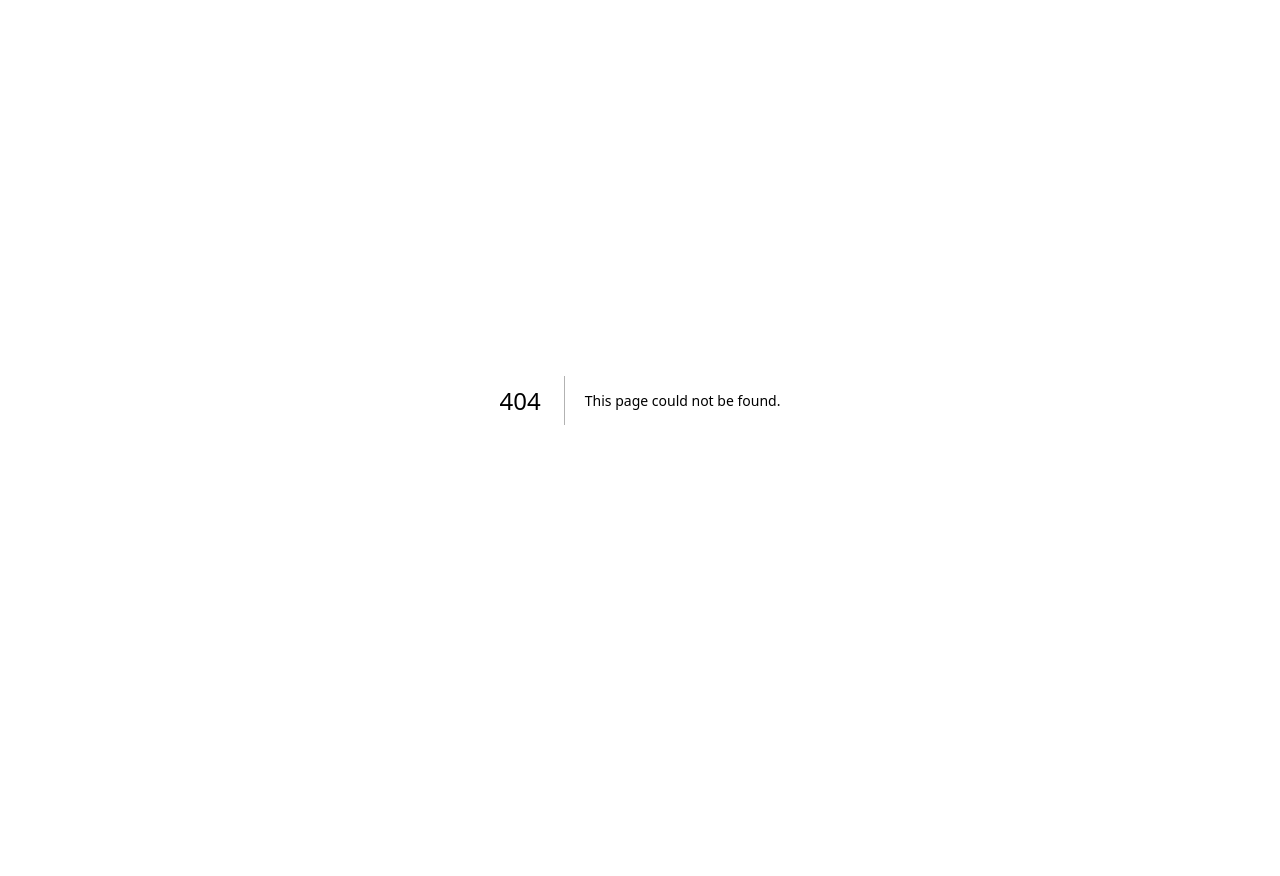
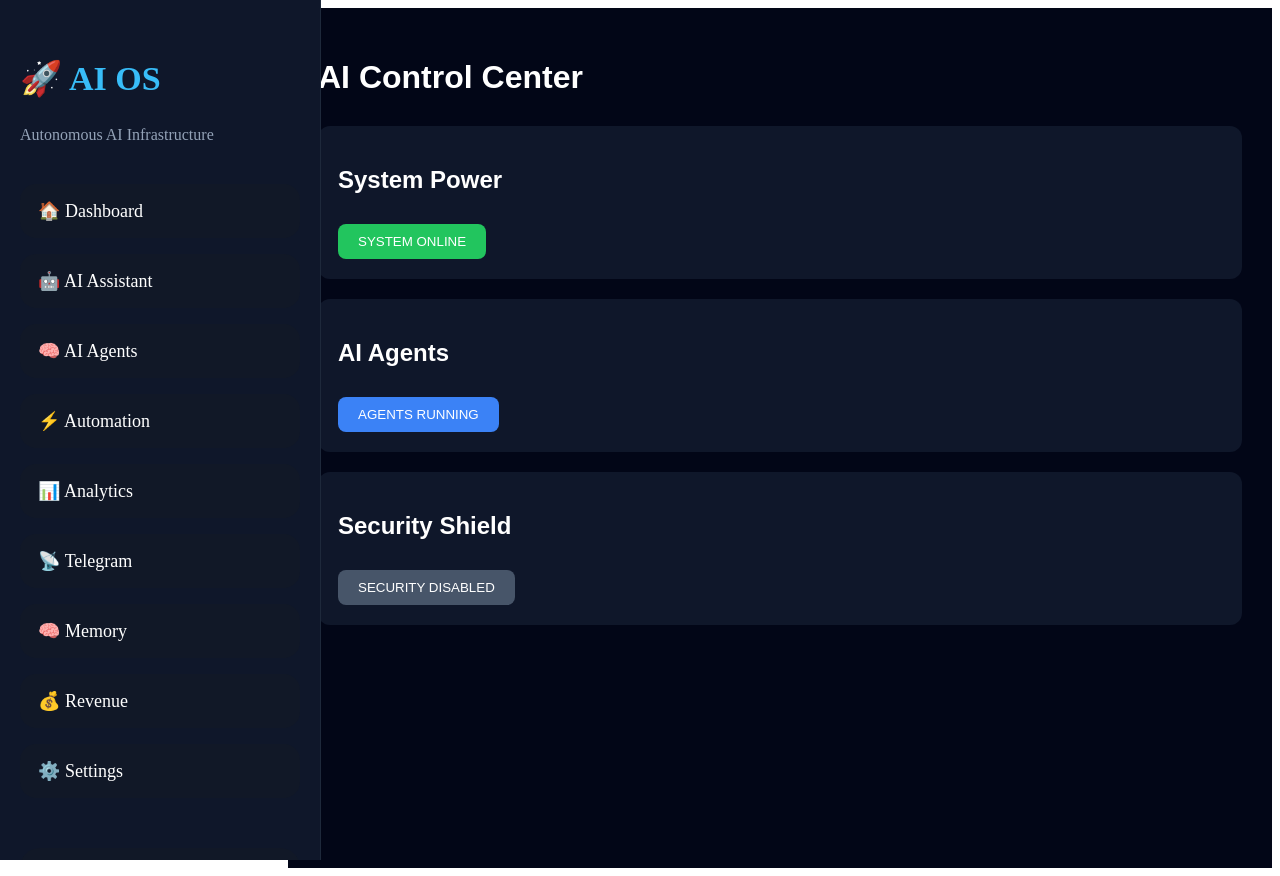
Before and after one commit to snapsparkofficial00-cloud/Ai, a Next.js app: page /control in a window 1280 px wide. Before the commit this address had no page. Before the commit the page ends 800 px from the top, so only its background shows below. Built offline with nearby package versions, Linux system fonts and the light colour scheme.

Commit message:
Create page.tsx

```diff
--- /dev/null
+++ b/app/control/page.tsx
@@ -0,0 +1,118 @@
+"use client";
+
+import { useState } from "react";
+import Sidebar from "../components/Sidebar";
+
+export default function ControlPage() {
+  const [system, setSystem] = useState(true);
+  const [agents, setAgents] = useState(true);
+  const [security, setSecurity] = useState(false);
+
+  return (
+    <>
+      <Sidebar />
+
+      <main
+        style={{
+          marginLeft: "280px",
+          minHeight: "100vh",
+          background: "#020617",
+          color: "white",
+          padding: "30px",
+          fontFamily: "Arial",
+        }}
+      >
+        <h1
+          style={{
+            fontSize: "32px",
+            marginBottom: "30px",
+          }}
+        >
+          AI Control Center
+        </h1>
+
+        <div
+          style={{
+            display: "grid",
+            gap: "20px",
+          }}
+        >
+          <div
+            style={{
+              background: "#0f172a",
+              padding: "20px",
+              borderRadius: "12px",
+            }}
+          >
+            <h2>System Power</h2>
+
+            <button
+              onClick={() => setSystem(!system)}
+              style={{
+                marginTop: "10px",
+                padding: "10px 20px",
+                border: "none",
+                borderRadius: "8px",
+                cursor: "pointer",
+                background: system ? "#22c55e" : "#ef4444",
+                color: "white",
+              }}
+            >
+              {system ? "SYSTEM ONLINE" : "SYSTEM OFFLINE"}
+            </button>
+          </div>
+
+          <div
+            style={{
+              background: "#0f172a",
+              padding: "20px",
+              borderRadius: "12px",
+            }}
+          >
+            <h2>AI Agents</h2>
+
+            <button
+              onClick={() => setAgents(!agents)}
+              style={{
+                marginTop: "10px",
+                padding: "10px 20px",
+                border: "none",
+                borderRadius: "8px",
+                cursor: "pointer",
+                background: agents ? "#3b82f6" : "#ef4444",
+                color: "white",
+              }}
+            >
+              {agents ? "AGENTS RUNNING" : "AGENTS STOPPED"}
+            </button>
+          </div>
+
+          <div
+            style={{
+              background: "#0f172a",
+              padding: "20px",
+              borderRadius: "12px",
+            }}
+          >
+            <h2>Security Shield</h2>
+
+            <button
+              onClick={() => setSecurity(!security)}
+              style={{
+                marginTop: "10px",
+                padding: "10px 20px",
+                border: "none",
+                borderRadius: "8px",
+                cursor: "pointer",
+                background: security ? "#eab308" : "#475569",
+                color: "white",
+              }}
+            >
+              {security ? "SECURITY ENABLED" : "SECURITY DISABLED"}
+            </button>
+          </div>
+        </div>
+      </main>
+    </>
+  );
+}
```
